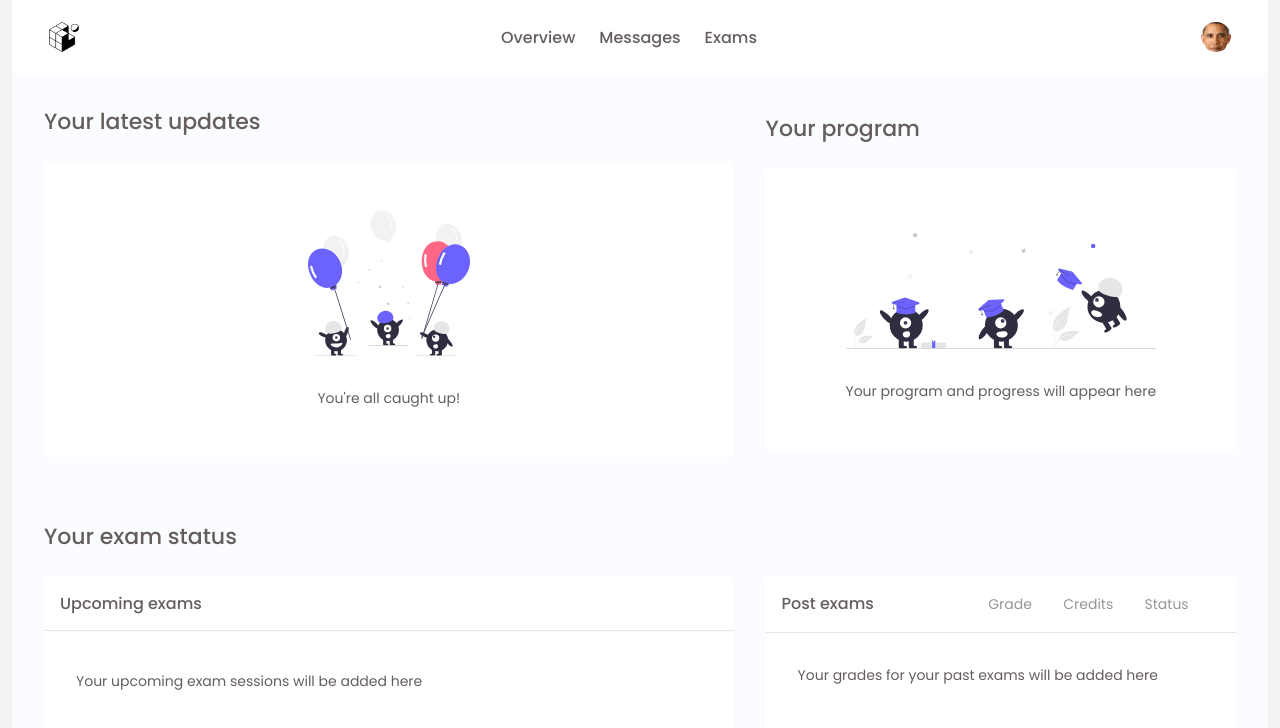
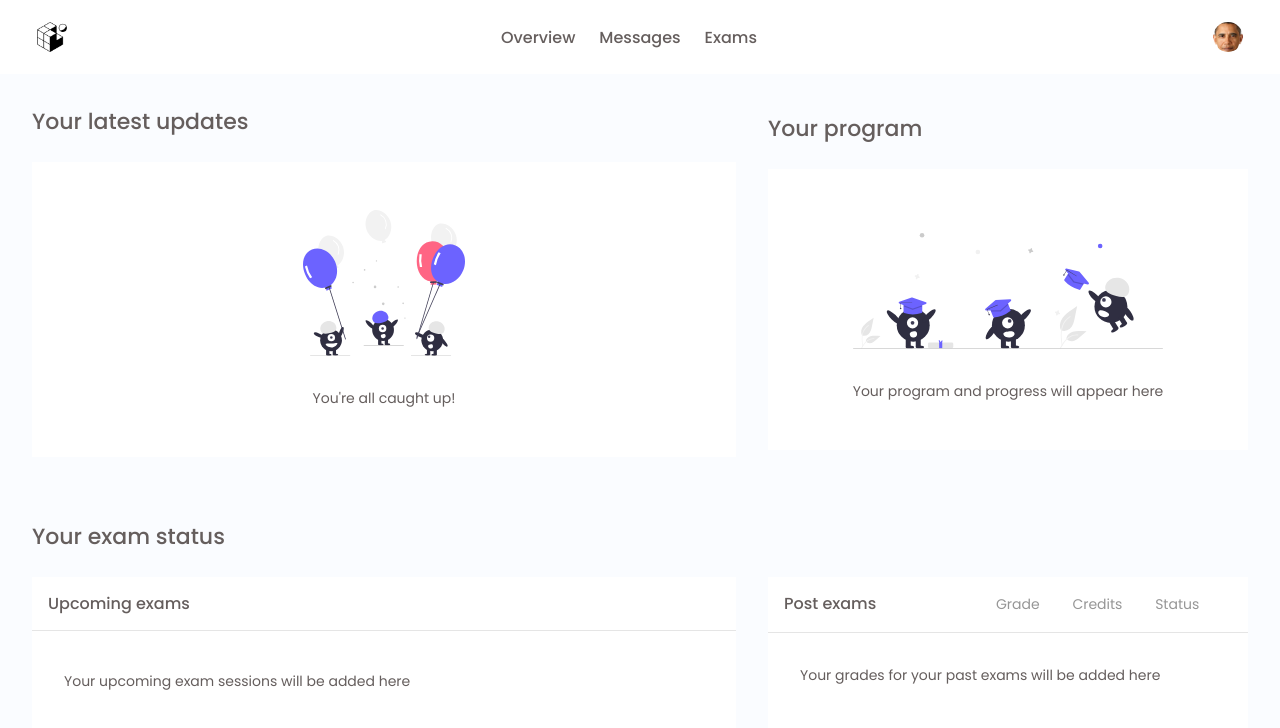
Before and after one commit to WomenPlusPlus/deploy-impact-21-inzone-b, a React (Create React App) app in the folder frontend/web/: page /home in a window 1280 px wide. Shown: the top 728 px of the page. Built offline with nearby package versions, Linux system fonts and the light colour scheme.

Commit message:
fix some styles after merge

```diff
--- a/frontend/web/src/App.css
+++ b/frontend/web/src/App.css
@@ -1,4 +1,4 @@
 .App {
-    min-width: 100vw;
-    min-height: 100vh;
+    /*min-width: 100vw;
+    min-height: 100vh;*/
 }
--- a/frontend/web/src/components/dashboard/index.jsx
+++ b/frontend/web/src/components/dashboard/index.jsx
@@ -7,7 +7,7 @@ import progressImage from "../../assets/dashboard/progress.svg";
 
 const Dashboard = () => {
   return (
-    <div className="container-fluid">
+    <div className="container-fluid" style={{padding: 0}}>
       <Nav></Nav>
       <div className="dash__container">
         <div className="section section--top">
```
